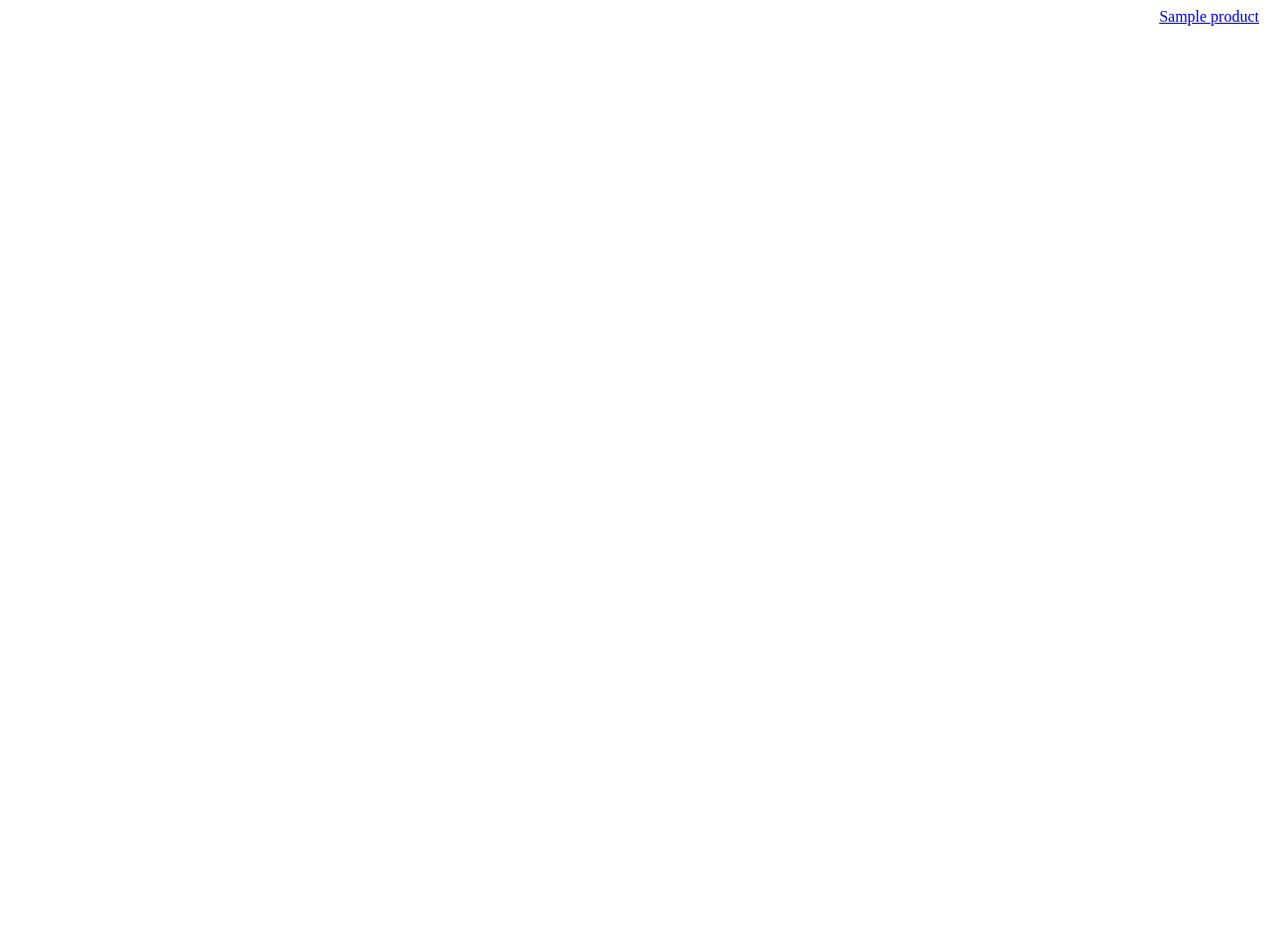
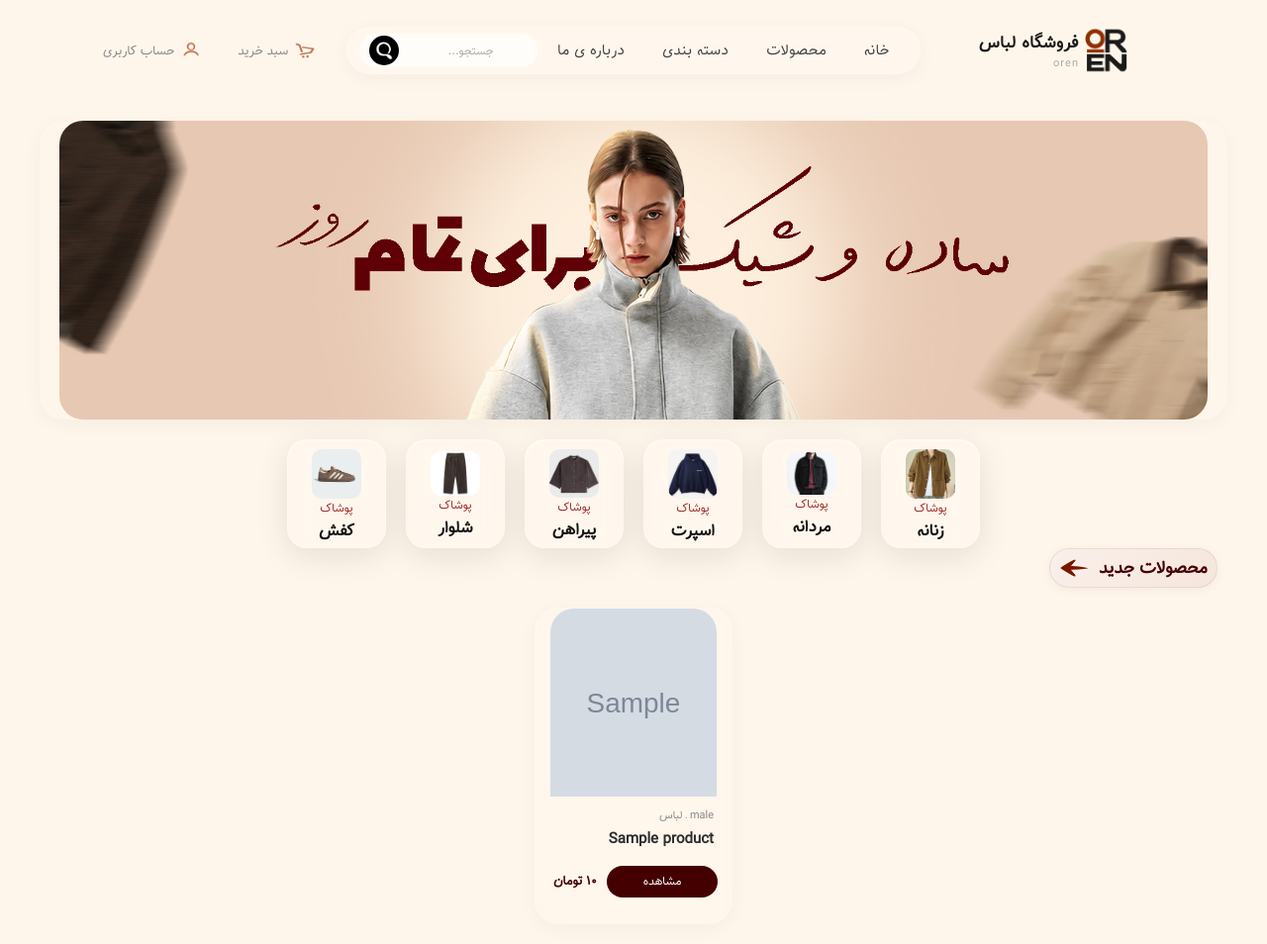
Before and after one commit to shatena2025-svg/oren-shop, a Flask app: page / in a window 1280 px wide. Before the commit the page is almost empty. Shown: the whole page at 99% size. Before the commit the page ends 26 px from the top, so only its background shows below. Run offline with Flask 3, Linux system fonts and the light colour scheme; tables that the repository leaves empty hold one stand-in row (values such as "Sample post"); grey boxes marked "Sample" are stand-in pictures; some libraries are stand-ins or nearby versions.

Commit message:
better design for hero.main page

```diff
--- a/blueprins/admin.py
+++ b/blueprins/admin.py
@@ -8,6 +8,10 @@ from models.cart import Cart
 from extentions import db
 
 app = Blueprint('admin',__name__ , url_prefix='/admin')
+
+def allowed_file(filename):
+    ALLOWED_EXTENSIONS = {'jpg', 'jpeg', 'png', 'gif', 'webp'}
+    return '.' in filename and filename.rsplit('.', 1)[1].lower() in ALLOWED_EXTENSIONS
 
 @app.before_request
 def before_request():
--- /dev/null
+++ b/static/css/style.css
@@ -0,0 +1,511 @@
+@font-face {
+    font-family: Tanha;
+    src: url(../font/Tanha-FD.ttf);
+}
+
+* {
+    padding: 0;
+    margin: 0;
+    box-sizing: border-box;
+    font-family: Tanha;
+}
+
+*,
+*::before,
+*::after {
+    transition: all 0.3s ease;
+}
+
+body {
+    font-size: 14px;
+    background-color: rgb(255, 246, 235);
+    color: rgb(19, 19, 19);
+}
+
+.site-header {
+    width: 100%;
+    padding: 16px 0;
+    background: transparent;
+    position: relative;
+}
+
+.container {
+    max-width: 1200px;
+    margin: 0 auto;
+    padding: 0 30px;
+    display: flex;
+    justify-content: center;
+    align-items: center;
+    position: relative;
+    height: 70px;
+}
+
+.header-name {
+    display: flex;
+    flex-direction: column;
+    align-items: flex-start;
+    gap: 0px;
+    position: absolute;
+    right: 80px;
+}
+
+.logo-image {
+    width: 45px;
+    height: auto;
+    display: block;
+    position: absolute;
+    right: 20px;
+    top: 50%;
+    transform: translateY(-50%);
+    transition: transform 0.3s ease;
+}
+.logo-image:hover {
+    transform: translateY(-50%) scale(1.05);
+}
+
+.header-title {
+    font-size: 17px;
+    color: #1a1a1a;
+    margin: 0;
+    margin-right: 70px;
+    font-weight: 600;
+    letter-spacing: 0.5px;
+}
+
+.header-subtitle {
+    font-size: 11px;
+    margin-right: 70px;
+    color: #aaa;
+    margin-top: -2px;
+    letter-spacing: 1px;
+}
+
+.navbar {
+    width: 580px;
+    height: 48px;
+    display: flex;
+    justify-content: center;
+    align-items: center;
+    gap: 2px;
+    background: rgba(255, 255, 255, 0.15);
+    backdrop-filter: blur(16px);
+    -webkit-backdrop-filter: blur(16px);
+    border-radius: 30px;
+    border: 1px solid rgba(255, 255, 255, 0.2);
+    box-shadow: 0 4px 20px rgba(0, 0, 0, 0.04);
+    position: relative;
+    overflow: hidden;
+}
+
+.navbar a {
+    font-size: 15px;
+    color: #444;
+    text-decoration: none;
+    padding: 8px 18px;
+    border-radius: 20px;
+    transition: all 0.3s ease;
+    white-space: nowrap;
+    font-weight: 400;
+    letter-spacing: 0.3px;
+    position: relative;
+}
+.navbar a::after {
+    content: '';
+    position: absolute;
+    bottom: 4px;
+    left: 50%;
+    width: 0;
+    height: 2px;
+    background: #440000;
+    transition: all 0.3s ease;
+    transform: translateX(-50%);
+    border-radius: 4px;
+}
+.navbar a:hover {
+    color: #1a1a1a;
+}
+.navbar a:hover::after {
+    width: 40%;
+}
+
+.search-bar {
+    display: flex;
+    justify-content: center;
+    align-items: center;
+}
+
+.search-form {
+    display: flex;
+    align-items: center;
+    padding: 0;
+    position: relative;
+}
+
+.search-input {
+    border: none;
+    border-radius: 30px;
+    background-color: rgba(255, 255, 255, 0.6);
+    height: 34px;
+    width: 180px;
+    padding: 10px 45px 10px 18px;
+    font-size: 13px;
+    color: #333;
+    direction: rtl;
+    text-align: right;
+    backdrop-filter: blur(8px);
+    transition: all 0.3s ease;
+}
+
+.search-input::placeholder {
+    color: #aaa;
+    font-size: 12px;
+    text-align: right;
+}
+
+.search-input:hover {
+    background-color: rgba(255, 255, 255, 0.75);
+}
+
+.search-input:focus {
+    background-color: rgba(255, 255, 255, 0.9);
+    box-shadow: 0 4px 15px rgba(0, 0, 0, 0.04);
+    border: none;
+    outline: none;
+    width: 210px;
+}
+
+.search-input:focus::placeholder {
+    color: transparent;
+}
+
+.search-btn {
+    position: absolute;
+    left: 10px;
+    border-radius: 50%;
+    background: black;
+    border: none;
+    width: 30px;
+    height: 30px;
+    cursor: pointer;
+    display: flex;
+    align-items: center;
+    justify-content: center;
+    transition: all 0.3s ease;
+}
+.search-btn:hover {
+    transform: scale(1.05);
+    background: #440000;
+}
+.search-btn:active {
+    transform: scale(0.97);
+}
+
+.search-icon {
+    display: flex;
+    margin: auto;
+    width: 18px;
+}
+
+.header-buttons {
+    display: flex;
+    gap: 8px;
+    position: absolute;
+    left: 50px;
+    top: 50%;
+    transform: translateY(-50%);
+}
+
+.header-button {
+    display: flex;
+    align-items: center;
+    gap: 6px;
+    padding: 6px 14px;
+    border-radius: 25px;
+    cursor: pointer;
+    transition: all 0.3s ease;
+    background: transparent;
+}
+.header-button:hover {
+    background: rgba(0, 0, 0, 0.04);
+}
+.header-button:hover p {
+    color: #1a1a1a;
+}
+.header-button p {
+    font-size: 13px;
+    color: #888;
+    margin: 0;
+    transition: color 0.3s ease;
+    font-weight: 400;
+}
+
+.cart-icon,
+.prof-icon {
+    width: 22px;
+    height: 22px;
+    object-fit: contain;
+    display: block;
+    opacity: 0.7;
+    transition: opacity 0.3s ease;
+}
+.header-button:hover .cart-icon,
+.header-button:hover .prof-icon {
+    opacity: 0.9;
+}
+
+.banner-section {
+    width: 100%;
+    padding: 20px 0;
+}
+
+.banner-wrapper {
+    max-width: 1200px;
+    margin: 0 auto;
+    padding: 0 20px;
+    border-radius: 24px;
+    overflow: hidden;
+    position: relative;
+    box-shadow: 0 4px 20px rgba(0, 0, 0, 0.04);
+    transition: box-shadow 0.3s ease;
+}
+.banner-wrapper:hover {
+    box-shadow: 0 8px 30px rgba(0, 0, 0, 0.06);
+}
+
+.banner-image {
+    width: 100%;
+    height: auto;
+    display: block;
+    border-radius: 24px;
+    object-fit: cover;
+    transition: transform 0.4s ease;
+}
+.banner-wrapper:hover .banner-image {
+    transform: scale(1.005);
+}
+
+.banner-btn:hover {
+    background: #1a1a1a;
+    color: #fff;
+}
+
+.category-container {
+    display: flex;
+    margin: auto;
+    max-width: 1200px;
+    justify-content: center;
+    align-items: center;
+    gap: 20px;
+    flex-wrap: wrap;
+}
+
+.category-cart {
+    justify-content: center;
+    align-items: center;
+    display: flex;
+    flex-direction: column;
+    width: 100px;
+    height: 110px;
+    background: rgba(255, 255, 255, 0.13);
+    backdrop-filter: blur(12px);
+    -webkit-backdrop-filter: blur(12px);
+    border-radius: 20px;
+    border: 1px solid rgba(255, 255, 255, 0.3);
+    box-shadow: 0 8px 32px rgba(0, 0, 0, 0.1), inset 0 1px 0 rgba(255, 255, 255, 0.5), inset 0 -1px 0 rgba(255, 255, 255, 0.1);
+    position: relative;
+    overflow: hidden;
+    transition: all 0.3s ease;
+    cursor: default;
+}
+.category-cart:hover {
+    transform: translateY(-3px);
+    box-shadow: 0 12px 35px rgba(68, 0, 0, 0.08);
+}
+.category-cart > p {
+    color: brown;
+    font-size: 12px;
+    transition: color 0.3s;
+}
+.category-cart:hover > p {
+    color: #440000;
+}
+.category-cart > img {
+    width: 50px;
+    border-radius: 10px;
+    margin-top: 5px;
+    transition: transform 0.3s ease;
+}
+.category-cart:hover > img {
+    transform: scale(1.04);
+}
+
+.title-box {
+    margin-right: 50px;
+    font-size: 15px;
+    color: #440000;
+    width: 170px;
+    height: 40px;
+    display: flex;
+    align-items: center;
+    justify-content: center;
+    gap: 10px;
+    background: linear-gradient(135deg, #faf0ea, #f5e6dc);
+    border-radius: 30px;
+    border: 1px solid rgba(68, 0, 0, 0.08);
+    box-shadow: 0 2px 10px rgba(68, 0, 0, 0.06);
+    font-weight: 600;
+    position: relative;
+    transition: all 0.3s ease;
+}
+.title-box:hover {
+    box-shadow: 0 4px 15px rgba(68, 0, 0, 0.08);
+}
+
+.title-box > img {
+    width: 30px;
+}
+
+.product-container {
+    display: flex;
+    flex-wrap: wrap;
+    gap: 24px;
+    justify-content: center;
+    align-items: center;
+    max-width: 1200px;
+    margin: 0 auto;
+    padding: 20px;
+}
+
+.product-cart {
+    flex: 0 0 auto;
+    width: 200px;
+}
+
+.product-box {
+    width: 200px;
+    height: 320px;
+    display: flex;
+    flex-direction: column;
+    align-items: center;
+    background: rgba(255, 255, 255, 0.08);
+    backdrop-filter: blur(8px);
+    -webkit-backdrop-filter: blur(8px);
+    border-radius: 24px;
+    border: 1px solid rgba(255, 255, 255, 0.15);
+    box-shadow: 0 4px 20px rgba(0, 0, 0, 0.04);
+    position: relative;
+    overflow: hidden;
+    transition: all 0.3s ease;
+}
+
+.product-box:hover {
+    transform: translateY(-3px);
+    box-shadow: 0 8px 25px rgba(68, 0, 0, 0.05);
+}
+
+.product-box > img {
+    width: 85%;
+    height: 190px;
+    object-fit: cover;
+    border-radius: 24px 24px 0 0;
+    transition: transform 0.3s ease;
+}
+
+.product-box:hover > img {
+    transform: scale(1.015);
+}
+
+.product-title {
+    display: flex;
+    flex-direction: column;
+    text-align: right;
+    padding: 10px 14px 0 14px;
+    width: 100%;
+    margin-bottom: 5px;
+}
+
+.product-category {
+    display: flex;
+    flex-direction: row;
+    text-align: right;
+    justify-content: flex-start;
+    gap: 2px;
+    margin-bottom: 4px;
+    padding-right: 4px;
+}
+
+.gender {
+    font-size: 11px;
+    color: #888;
+    font-weight: 400;
+    text-align: right;
+}
+
+.separator {
+    font-size: 11px;
+    color: #aaa;
+    font-weight: 300;
+}
+
+.category {
+    font-size: 11px;
+    color: #888;
+    font-weight: 400;
+}
+
+.product-title > h3 {
+    font-size: 15px;
+    margin: 0;
+    text-align: right;
+    color: #2d2d2d;
+    font-weight: 600;
+    line-height: 1.5;
+    transition: color 0.3s ease;
+    padding-right: 4px;
+}
+
+.product-box:hover .product-title > h3 {
+    color: #440000;
+}
+
+.product-button {
+    display: flex;
+    flex-direction: row;
+    justify-content: space-between;
+    align-items: center;
+    padding: 10px 14px 14px 14px;
+    width: 100%;
+    gap: 6px;
+}
+
+.product-button a {
+    height: 32px;
+    font-size: 12px;
+    background: #440000;
+    border: none;
+    color: #ffffff;
+    border-radius: 20px;
+    cursor: pointer;
+    transition: all 0.3s ease;
+    font-weight: 500;
+    text-decoration: none;
+    display: inline-flex;
+    align-items: center;
+    justify-content: center;
+    padding: 0 12px;
+    flex: 1;
+}
+
+.product-button a:hover {
+    background: #5a0e0e;
+    box-shadow: 0 2px 8px rgba(68, 0, 0, 0.08);
+}
+
+.price {
+    font-size: 13px;
+    color: #440000;
+    white-space: nowrap;
+    font-weight: 600;
+    margin: 0;
+    padding: 4px 4px;
+}
--- a/templates/base.html
+++ b/templates/base.html
@@ -4,6 +4,7 @@
 <head>
     <meta charset="UTF-8">
     <meta name="viewport" content="width=device-width, initial-scale=1.0">
+    <link rel="stylesheet" href="{{ url_for('static',filename='css/style.css') }}">
     {% block header %} {% endblock %}
 </head>
 
--- a/templates/main.html
+++ b/templates/main.html
@@ -6,9 +6,126 @@
 
 {% block body %}
 
-{% for p in products %}
+<header class="site-header">
+    <div class="container">
 
-<a href="{{ url_for('general.product_detail', id=p.id, name=p.name) }}">{{p.name}}</a>
-{% endfor %}
+        <div class="header-name">
+            <img class="logo-image" src="{{ url_for('static',filename = 'image/logo.png') }}" alt="oren-shop">
+            <h2 class="header-title">فروشگاه لباس</h2>
+            <p class="header-subtitle">oren</p>
+        </div>
+
+        <nav class="navbar">
+
+            <a href="#">خانه</a>
+            <a href="#">محصولات</a>
+            <a href="#">دسته بندی</a>
+            <a href="#">درباره ی ما</a>
+
+            <div class="search-bar">
+                <form action="#" class="search-form">
+                    <input type="search" name="search" placeholder="جستجو..." class="search-input">
+                    <button type="submit" class="search-btn">
+                        <img src="{{ url_for('static',filename = 'image/search-icon.png') }}" alt="جستجو"
+                            class="search-icon">
+                    </button>
+                </form>
+            </div>
+        </nav>
+
+        <div class="header-buttons">
+            <div class="header-button">
+                <img class="cart-icon" src="{{ url_for('static',filename = 'image/cart-icon.png') }}" alt="cart">
+                <p>سبد خرید</p>
+            </div>
+            <div class="header-button">
+                <img class="prof-icon" src="{{ url_for('static',filename = 'image/prof-icon.png') }}" alt="profile">
+                <p>حساب کاربری</p>
+            </div>
+        </div>
+    </div>
+</header>
+
+<body>
+    <section class="banner-section">
+        <div class="banner-wrapper">
+            <picture>
+                <source srcset="{{ url_for('static',filename = 'image/banner-mobile.jpg') }}"
+                    media="(max-width: 768px)">
+                <img src="{{ url_for('static',filename = 'image/banner.jpg') }}" class="banner-image" alt="بنر فروشگاه">
+            </picture>
+        </div>
+    </section>
+
+    <section class="category-container">
+        <div class="category-cart">
+            <img src="{{ url_for('static',filename = 'image/woman.jpg') }}" class="category-image">
+            <p>پوشاک</p>
+            <h3>زنانه</h3>
+        </div>
+
+        <div class="category-cart">
+            <img src="{{ url_for('static',filename = 'image/man.jpg') }}" class="category-image">
+            <p>پوشاک</p>
+            <h3>مردانه</h3>
+        </div>
+
+        <div class="category-cart">
+            <img src="{{ url_for('static',filename = 'image/sport.jpg') }}" class="category-image">
+            <p>پوشاک</p>
+            <h3>اسپرت</h3>
+        </div>
+
+        <div class="category-cart">
+            <img src="{{ url_for('static',filename = 'image/shirt.jpg') }}" class="category-image">
+            <p>پوشاک</p>
+            <h3>پیراهن</h3>
+        </div>
+
+        <div class="category-cart">
+            <img src="{{ url_for('static',filename = 'image/pants.jpg') }}" class="category-image">
+            <p>پوشاک</p>
+            <h3>شلوار</h3>
+        </div>
+
+        <div class="category-cart">
+            <img src="{{ url_for('static',filename = 'image/shoes.jpg') }}" class="category-image">
+            <p>پوشاک</p>
+            <h3>کفش</h3>
+        </div>
+
+    </section>
+</body>
+
+<div class="title-box">
+    <h3>محصولات جدید</h3>
+    <img src="{{ url_for('static',filename = 'image/flash.png') }}">
+</div>
+
+<section class="product-container">
+    {% for p in products %}
+    <section class="product-cart">
+        <div class="product-box">
+            <img src="/static/cover/{{ p.primary_image }}">
+
+            <div class="product-title">
+                <div class="product-category">
+                    <span class="gender">{{ p.gender }}</span>
+                    <span class="separator">.</span>
+                    <span class="category">{{ p.category }}</span>
+                </div>
+                <h3>{{ p.name }}</h3>
+            </div>
+
+            <div class="product-button">
+                <a href="{{ url_for('general.product_detail', id=p.id, name=p.name) }}">مشاهده</a>
+                <h4 class="price">{{ p.price }} تومان</h4>
+            </div>
+        </div>
+    </section>
+    {% endfor %}
+</section>
+
+
 
 {% endblock %}
```
Also changed, not shown: blueprins/general.py (+11 -0 lines), static/font/Tanha-FD.ttf (added), static/image/banner.jpg (added), static/image/cart-icon.png (added), static/image/flash - Copy.png (added), static/image/flash.png (added), static/image/icon-cart.png (added), static/image/logo.png (added), static/image/man.jpg (added), static/image/pants.jpg (added), static/image/prof-icon.png (added), static/image/search-icon.png (added), static/image/shirt.jpg (added), static/image/shoes.jpg (added), 2 more files.
